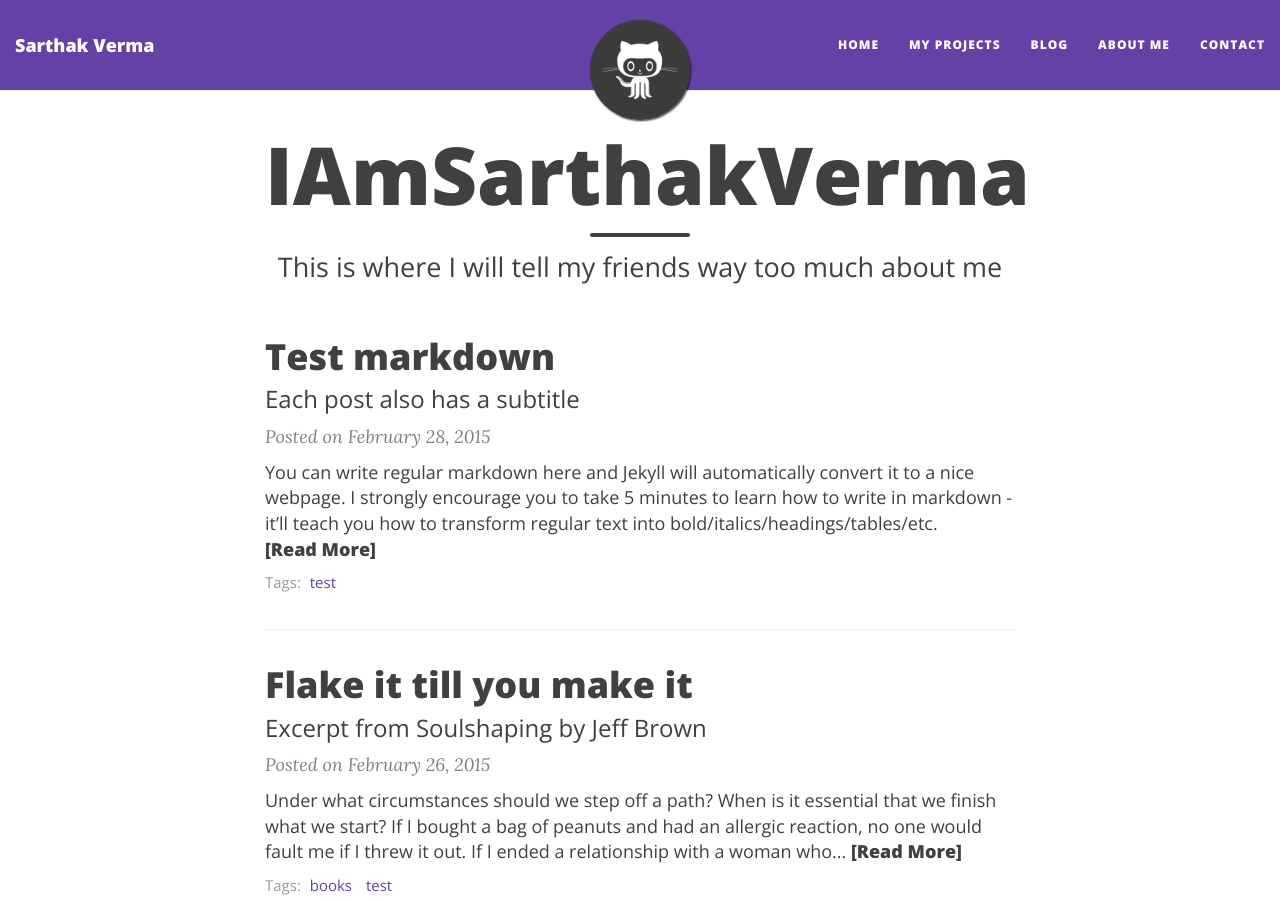
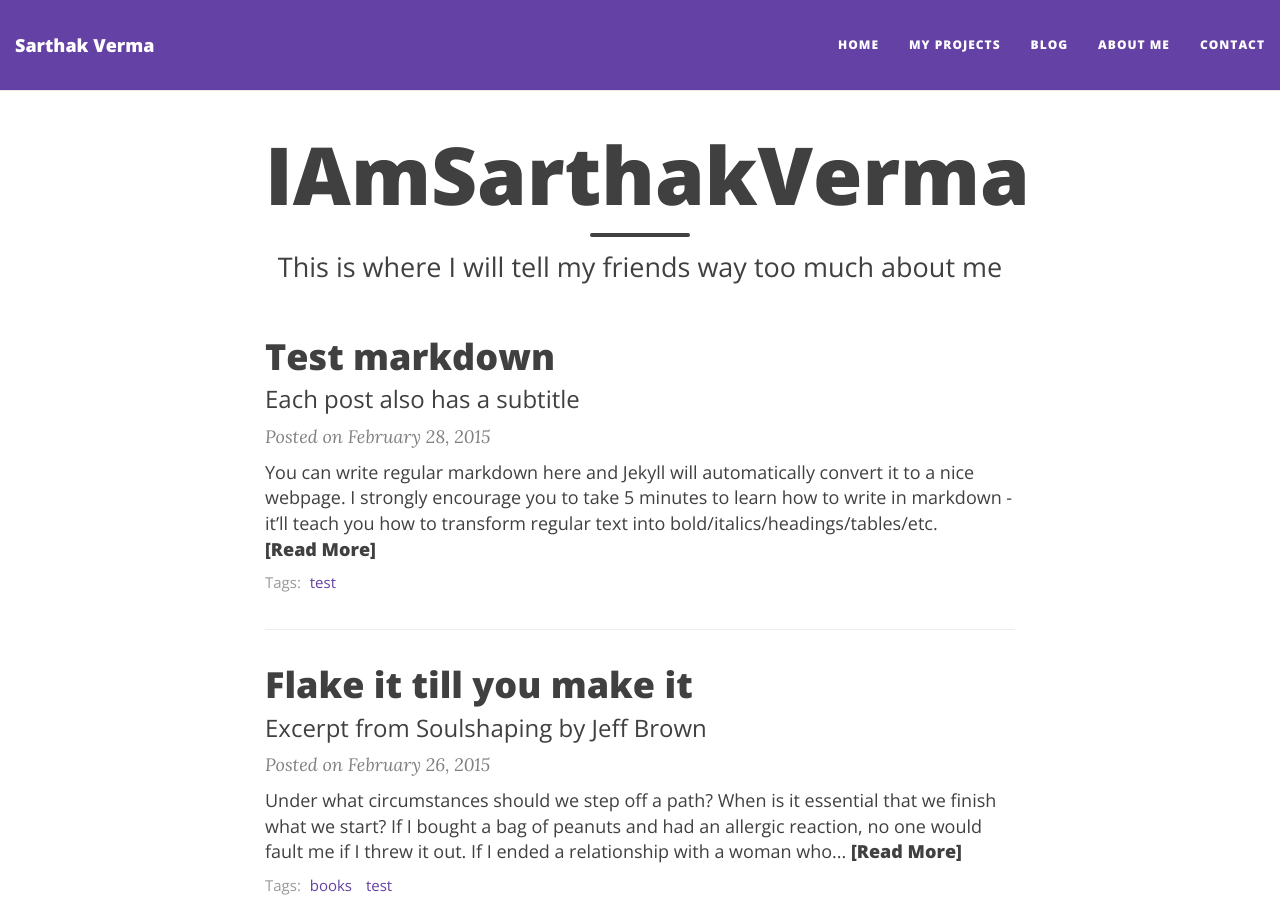
Before and after one commit to IAmSarthakVerma/iamsarthakverma.github.io, a Jekyll site: the page built from index.html, in a window 1280 px wide and 900 px high. Built offline with Jekyll 4.4.1, drawn with Linux system fonts in a browser that asks for light colours; nearby versions of some CDN libraries; the list of posts is cut into pages by our own code.

Commit message:
Update nav.html

```diff
--- a/_includes/nav.html
+++ b/_includes/nav.html
@@ -35,7 +35,7 @@
       </ul>
     </div>
 
-	{% if page.image and (layout.show-avatar or page.show-avatar) %}
+	<!-- {% if page.image and (layout.show-avatar or page.show-avatar) %}
 	<div class="avatar-container">
 	  <div class="avatar-img-border">
 	    <a href="{{ '' | absolute_url }}">
@@ -51,7 +51,7 @@
 		</a>
 	  </div>
 	</div>
-	{% endif %}
+	{% endif %} -->
 
   </div>
 </nav>
```
